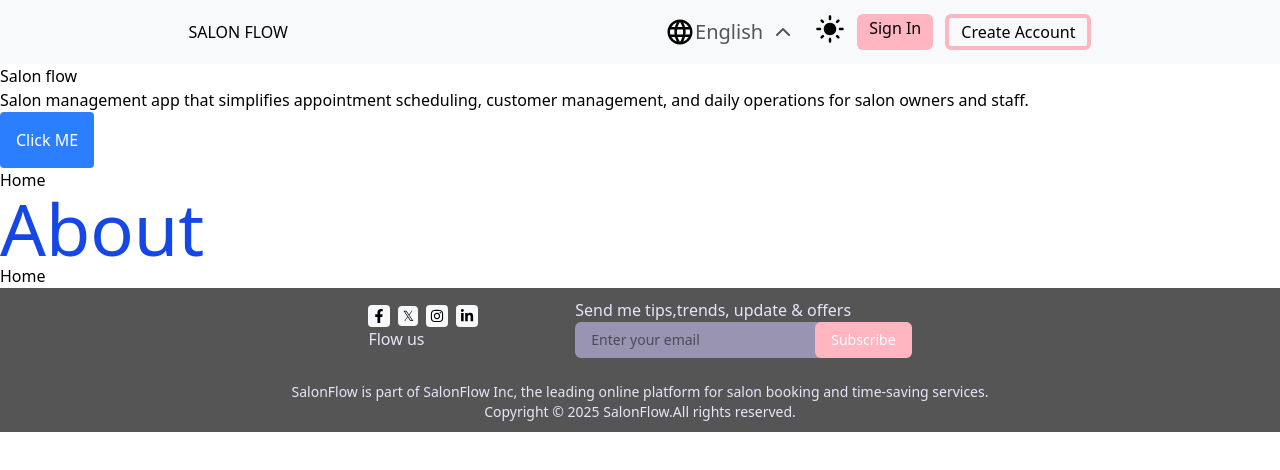
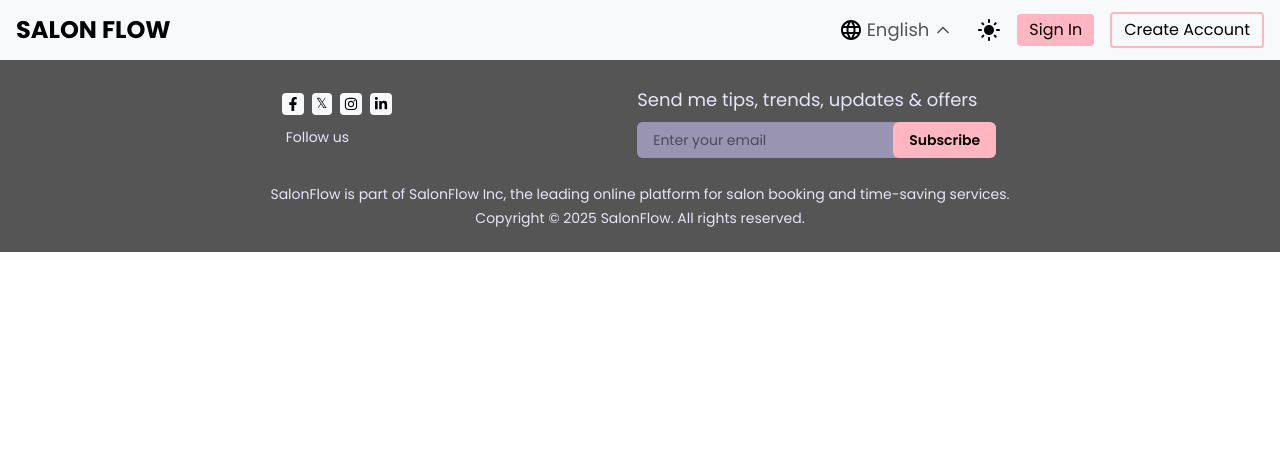
Before and after one commit to Delta-Rwanda/salon-flow, a React (Vite) app: page / in a window 1280 px wide. Shown: the top 470 px of the page. Built offline with nearby package versions, Linux system fonts and the light colour scheme.

Commit message:
feat: Implement navigatin and footer components

```diff
--- a/index.html
+++ b/index.html
@@ -4,6 +4,10 @@
     <meta charset="UTF-8" />
     <link rel="icon" type="image/svg+xml" href="/vite.svg" />
     <meta name="viewport" content="width=device-width, initial-scale=1.0" />
+    <link
+      href="https://fonts.googleapis.com/css2?family=Poppins:wght@400;600;700&display=swap"
+      rel="stylesheet"
+    />
     <title>Salon flow</title>
   </head>
   <body>
--- a/src/App.jsx
+++ b/src/App.jsx
@@ -1,5 +1,5 @@
 import { BrowserRouter as Router, Route, Routes } from 'react-router-dom';
-import Home from './pages/Home';
+import LandingPage from './pages/LandingPage';
 import About from './pages/About';
 import NotFound from './pages/NotFound';
 import Navigation from './components/Navigation';
@@ -9,27 +9,9 @@ const App = () => {
     <div>
       <Router>
         <Navigation />
-        <h1 className="tex-blue-500">Salon flow</h1>
-        <p>
-          Salon management app that simplifies appointment scheduling, customer
-          management, and daily operations for salon owners and staff.
-        </p>
-        <button className="bg-blue-500 text-white p-4 rounded">Click ME</button>
-        <nav>
-          <ul>
-            <li>
-              <a href="/">Home</a>
-            </li>
-            <li>
-              <a className="text-7xl text-blue-700" href="/about">
-                About
-              </a>
-            </li>
-          </ul>
-        </nav>
         <div>
           <Routes>
-            <Route path="/" element={<Home />} />
+            <Route path="/" element={<LandingPage />} />
             <Route path="/about" element={<About />} />
             <Route path="*" element={<NotFound />} />
           </Routes>
--- a/src/components/Footer.jsx
+++ b/src/components/Footer.jsx
@@ -4,66 +4,68 @@ import { Link } from 'react-router-dom';
 const Footer = () => {
   const year = new Date().getFullYear();
   return (
-    <footer className="flex flex-col justify-center items-center w-full bg-[#555555] gap-6 sm:h-44 md:h-36">
-      <div className="flex md:flex-row sm:flex-col justify-around items-center w-1/2">
-        <div className="flex flex-col justify-center items-start">
-          <div className="flex flex-row justify-center items-center gap-2">
+    <footer className="flex flex-col justify-center items-center w-full bg-[#555555] gap-6 py-6">
+      <div className="w-full flex flex-col md:flex-row justify-around items-center md:w-3/4">
+        <div className="flex flex-col items-start gap-2">
+          <div className="flex gap-2">
             <Link
               to="https://facebook.com"
               target="_blank"
-              className="bg-[#F8F9FA] p-1 rounded text-sm"
+              className="bg-[#F8F9FA] p-1 rounded text-sm hover:bg-blue-700"
             >
               <FaFacebookF />
             </Link>
             <Link
               to="https://twitter.com"
               target="_blank"
-              className="bg-[#F8F9FA] rounded text-sm w-5 text-center"
+              className="bg-[#F8F9FA] rounded text-sm w-5 text-center hover:bg-blue-700"
             >
               𝕏
             </Link>
             <Link
               to="https://instagram.com"
               target="_blank"
-              className="bg-[#F8F9FA] p-1 rounded text-sm"
+              className="bg-[#F8F9FA] p-1 rounded text-sm hover:bg-blue-700"
             >
               <FaInstagram />
             </Link>
             <Link
               to="https://linkedin.com"
               target="_blank"
-              className="bg-[#F8F9FA] p-1 rounded text-sm"
+              className="bg-[#F8F9FA] p-1 rounded text-sm hover:bg-blue-700"
             >
               <FaLinkedinIn />
             </Link>
           </div>
-          <p className="text-left text-[#E6E6FA]">Flow us</p>
+          <p className="text-[#E6E6FA] p-1 text-sm">Follow us</p>
         </div>
-        <div className="flex flex-col justify-center items-start">
-          <p className="text-[#E6E6FA]">Send me tips,trends, update & offers</p>
-          <form className="flex justify-center bg-[#9894B1] rounded-md">
+        <div className="flex flex-col md:items-start items-center sm:items-center gap-2 px-2 sm:px-2 md:p-0.5 w-full md:w-auto">
+          <p className="text-[#E6E6FA] md:text-lg text-sm sm:text-sm">
+            Send me tips, trends, updates & offers
+          </p>
+          <form className="flex flex-col md:bg-[#9894B1] p-2 md:p-0 sm:p-2 rounded-md sm:flex-row items-center sm:bg-amber-50 bg-amber-50 sm:gap-2 gap-2 md:gap-0 w-full">
             <input
               type="email"
               required
               placeholder="Enter your email"
-              className="px-4 py-2 rounded-l-md focus:outline-none focus:ring-2 focus:ring-blue-500 text-sm w-full sm:w-60"
+              className="px-4 py-2 rounded-md bg-[#9894B1] cursor-pointer sm:rounded-l-md sm:rounded-r-none focus:outline-none focus:ring-2 focus:ring-blue-500 text-sm w-full sm:w-64"
             />
             <button
               type="submit"
-              className="px-4 py-2 bg-[#FFB6C1] text-white rounded-md hover:bg-blue-700 text-sm"
+              className="px-4 py-2 bg-[#FFB6C1] rounded-md cursor-pointer font-semibold  hover:bg-blue-700 text-sm w-full sm:w-auto"
             >
               Subscribe
             </button>
           </form>
         </div>
       </div>
-      <div className="flex flex-col justify-center items-center">
-        <p className="text-[#E6E6FA] text-sm">
+      <div className="text-center text-[#E6E6FA] text-sm px-4">
+        <p>
           SalonFlow is part of SalonFlow Inc, the leading online platform for
           salon booking and time-saving services.
         </p>
-        <p className="text-[#E6E6FA] text-sm">
-          Copyright &copy; {year} SalonFlow.All rights reserved.
+        <p className="mt-1">
+          Copyright &copy; {year} SalonFlow. All rights reserved.
         </p>
       </div>
     </footer>
--- a/src/components/Navigation.jsx
+++ b/src/components/Navigation.jsx
@@ -1,59 +1,120 @@
 import { Link } from 'react-router-dom';
 import { ChevronDown, ChevronUp } from 'lucide-react';
 import { useState } from 'react';
-import { MdLanguage } from 'react-icons/md';
-import { MdLightMode } from 'react-icons/md';
+import { MdLanguage, MdLightMode, MdMenu, MdClose } from 'react-icons/md';
 
 const Navigation = () => {
-  const [isOpen, setIsOpen] = useState(false);
-  const [name, setName] = useState('English');
+  const [isChevronDown, setIsChevronDown] = useState(false);
+  const [mobileOpen, setMobileOpen] = useState(false);
+  const [language, setLanguage] = useState('English');
+  const handleOpen = () => setIsChevronDown(!isChevronDown);
+  const toggleMobile = () => setMobileOpen(!mobileOpen);
 
-  const handleOpen = () => {
-    setIsOpen(!isOpen);
-  };
   return (
-    <nav className="flex flex-row justify-around items-center w-full h-16 bg-[#F8F9FA]">
-      <h1>SALON FLOW</h1>
-      <ul className="flex flex-row gap-3">
-        <div className="flex flex-row justify-center items-center">
-          <MdLanguage className="text-black text-3xl" />
-          <p className="text-[#555555] font-medium text-[20px]">
-            <span className="text-[#555555]">{name}</span>
-          </p>
-          <div
-            className=" w-10 h-6 flex flex-col justify-center items-center"
-            onClick={handleOpen}
-          >
-            {isOpen ? (
-              <ChevronDown className="w-10 h-6 text-[#555555]" />
-            ) : (
-              <ChevronUp className="w-10 h-6 text-[#555555]" />
+    <nav className="w-full bg-[#F8F9FA] shadow-md px-4 py-3">
+      <div className="flex justify-between items-center max-w-7xl mx-auto">
+        <h1 className="font-bold text-xl md:text-2xl cursor-pointer">
+          SALON FLOW
+        </h1>
+        <div
+          className="md:hidden text-3xl cursor-pointer"
+          onClick={toggleMobile}
+        >
+          {mobileOpen ? <MdClose /> : <MdMenu />}
+        </div>
+
+        {/* Desktop Menu */}
+        <ul className="hidden md:flex items-center space-x-6">
+          <div className="relative flex items-center space-x-1">
+            <MdLanguage className="text-black text-2xl cursor-pointer" />
+            <p className="text-[#555] font-medium text-lg cursor-pointer">
+              {language}
+            </p>
+            <div className="cursor-pointer" onClick={handleOpen}>
+              {isChevronDown ? (
+                <ChevronDown className="w-5 h-5 text-[#555] hover:text-[#17a2b8]" />
+              ) : (
+                <ChevronUp className="w-5 h-5 text-[#555] hover:text-[#17a2b8]" />
+              )}
+            </div>
+            {isChevronDown && (
+              <div className="absolute top-10 right-0 bg-white w-36 shadow-md rounded-md z-50">
+                {['English', 'French', 'Kinyarwanda'].map((n) => (
+                  <p
+                    key={n}
+                    onClick={() => {
+                      setLanguage(n);
+                      setIsChevronDown(false);
+                    }}
+                    className="py-2 px-4 hover:bg-[#17a2b8] cursor-pointer text-center"
+                  >
+                    {n}
+                  </p>
+                ))}
+              </div>
             )}
           </div>
+          <div className="flex items-center space-x-4">
+            <MdLightMode className="text-2xl hover:text-[#17a2b8] cursor-pointer" />
+            <li className="bg-[#FFB6C1] px-3 py-1 rounded hover:bg-[#17a2b8]">
+              <Link to="/signIn">Sign In</Link>
+            </li>
+            <li className="border-2 border-[#FFB6C1] px-3 py-1 rounded hover:bg-[#17a2b8]">
+              <Link to="/createAccount">Create Account</Link>
+            </li>
+          </div>
+        </ul>
+      </div>
 
-          {isOpen && (
-            <div className="bg-white w-36 p-3 ">
+      {/* Mobile Menu */}
+      {mobileOpen && (
+        <div className="md:hidden mt-4 space-y-3">
+          <div className="flex items-center space-x-2">
+            <MdLanguage className="text-black text-xl cursor-pointer" />
+            <span>{language}</span>
+            <div onClick={handleOpen} className="cursor-pointer">
+              {isChevronDown ? (
+                <ChevronDown className="w-5 h-5 text-[#555]" />
+              ) : (
+                <ChevronUp className="w-5 h-5 text-[#555]" />
+              )}
+            </div>
+          </div>
+          {isChevronDown && (
+            <div className="bg-white w-36 shadow-md rounded-md">
               {['English', 'French', 'Kinyarwanda'].map((n) => (
                 <p
                   key={n}
-                  className="hover:bg-yellow-400 cursor-pointer"
-                  onClick={() => setName(n)}
+                  onClick={() => {
+                    setLanguage(n);
+                    setIsChevronDown(false);
+                  }}
+                  className="py-2 px-4 hover:bg-[#17a2b8] cursor-pointer text-center"
                 >
                   {n}
                 </p>
               ))}
             </div>
           )}
+          <div className="flex flex-col space-y-2">
+            <MdLightMode className="text-2xl hover:text-[#17a2b8] cursor-pointer" />
+            <Link
+              to="/signIn"
+              className="bg-[#FFB6C1] px-3 py-1 rounded hover:bg-[#17a2b8] text-center font-semibold"
+            >
+              Sign In
+            </Link>
+            <Link
+              to="/createAccount"
+              className="border-2 border-[#FFB6C1] px-3 py-1 rounded hover:bg-[#17a2b8] text-center font-semibold"
+            >
+              Create Account
+            </Link>
+          </div>
         </div>
-        <MdLightMode className="text-3xl text-center" />
-        <li className="bg-[#FFB6C1] pr-3 pl-3 pt-0.5 pb-0.5 rounded-md">
-          <Link to="/">Sign In</Link>
-        </li>
-        <li className="border-sold border-[#FFB6C1] border-4 pr-3 pl-3 pt-0.5 pb-0.5 rounded-md">
-          <Link to="/">Create Account</Link>
-        </li>
-      </ul>
+      )}
     </nav>
   );
 };
+
 export default Navigation;
--- a/src/index.css
+++ b/src/index.css
@@ -1 +1,4 @@
 @import 'tailwindcss';
+body {
+  font-family: 'Poppins', 'sans-serif';
+}
--- a/src/pages/About.jsx
+++ b/src/pages/About.jsx
@@ -1,5 +1,5 @@
 const About = () => {
-  return <div className="bg-black">About Page</div>;
+  return <div>About</div>;
 };
 
 export default About;
--- a/src/pages/Home.jsx
+++ b/src/pages/LandingPage.jsx
@@ -1,11 +1,11 @@
 import Footer from '../components/Footer';
-const Home = () => {
+
+const LandingPage = () => {
   return (
     <div>
-      <h1>Home </h1>
       <Footer />
     </div>
   );
 };
 
-export default Home;
+export default LandingPage;
--- /dev/null
+++ b/src/pages/SignIn.jsx
@@ -0,0 +1,5 @@
+const SignIn = () => {
+  return <div className="bg-black">SignIn Page</div>;
+};
+
+export default SignIn;
```
Also changed, not shown: 1 other file (tests, documents, lock files or other folders).
